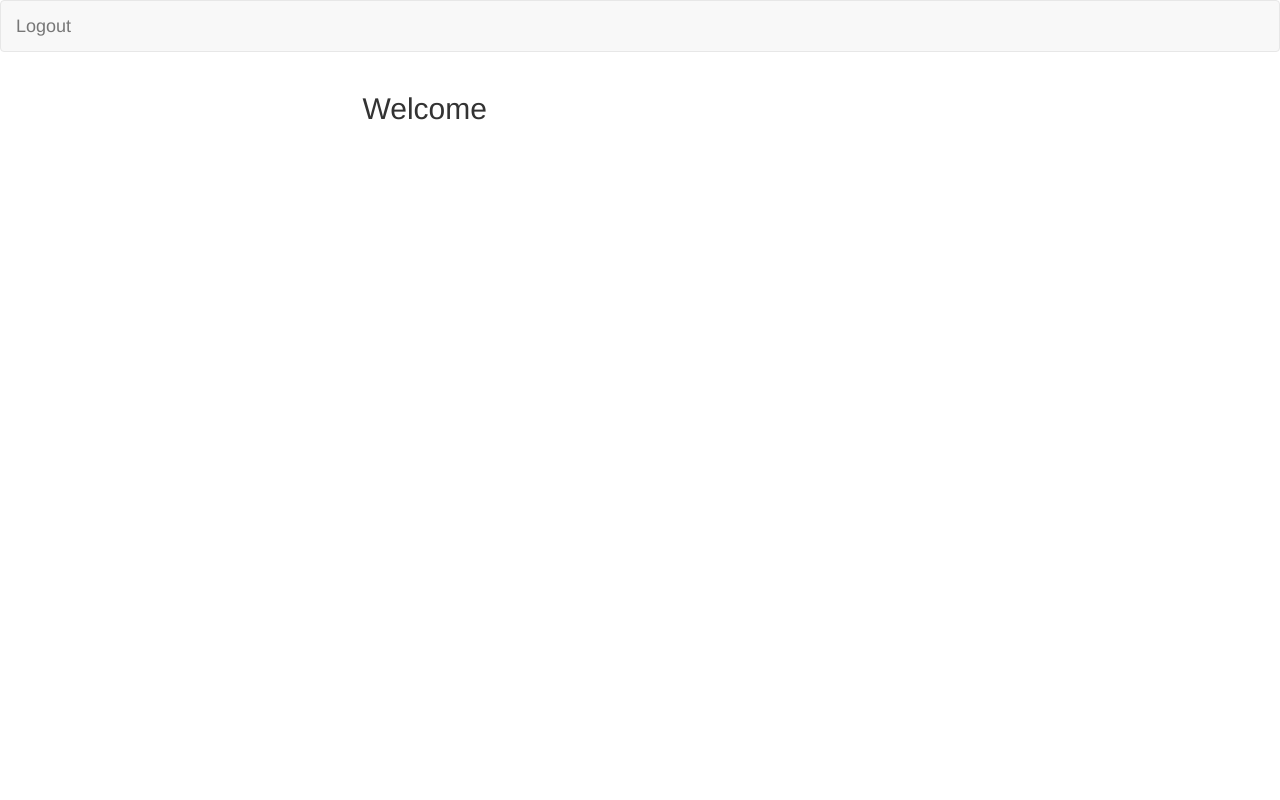
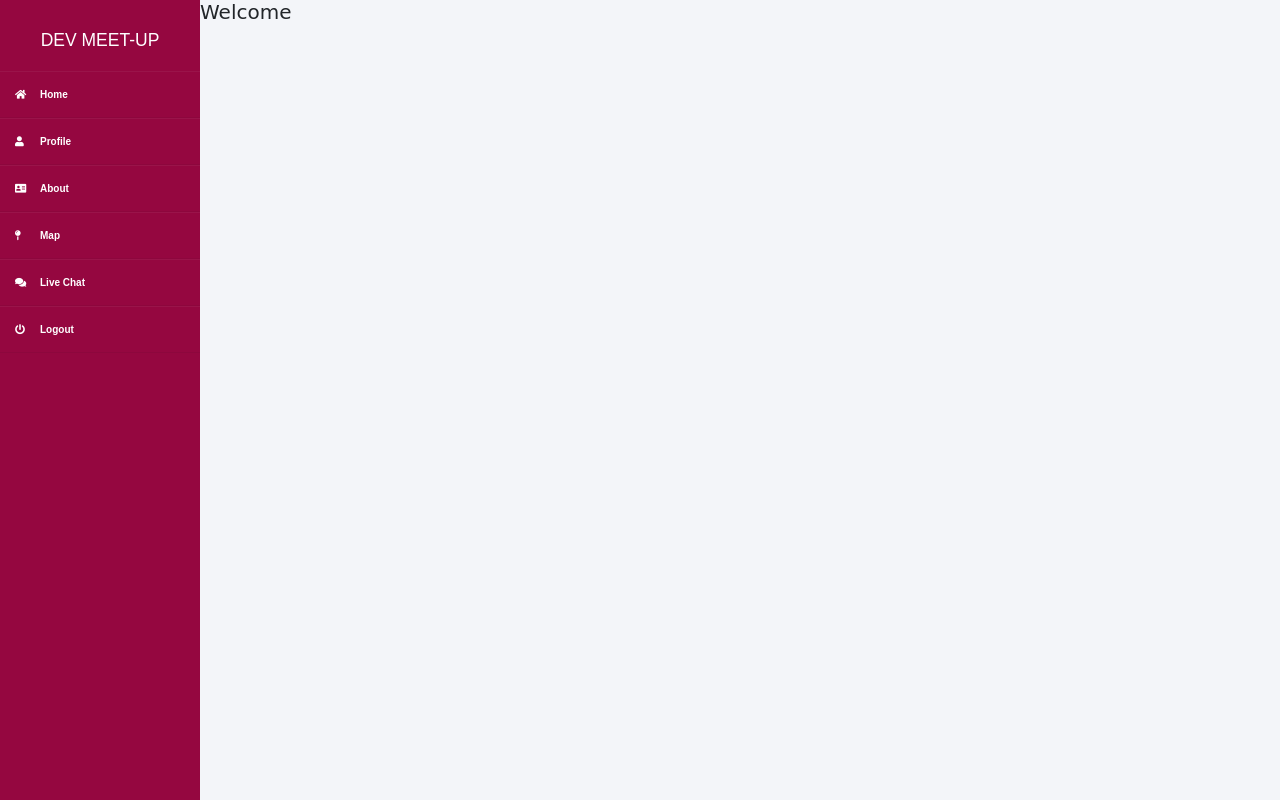
Before and after one commit to DevVlady/Dev-Hangout, a website: page public/members.html in a window 1280 px wide. Drawn offline with nearby package versions, Linux system fonts and the light colour scheme; no server answers; a web font is replaced by a local one.

Commit message:
Added the sidebar and working on styling the members page.

```diff
--- a/public/assets/stylesheets/forms.css
+++ b/public/assets/stylesheets/forms.css
@@ -11,5 +11,5 @@ body {
   height: 450px;
   padding-top: 40px;
   box-shadow: 0 15px 50px rgba(0, 0, 0, 0.12), 0 50px 45px rgba(0, 0, 0, 0.24);
-  border-radius: 10%;
+  border-radius: 5%;
 }
--- a/public/assets/stylesheets/members.css
+++ b/public/assets/stylesheets/members.css
@@ -0,0 +1,99 @@
+* {
+  margin: 0;
+  padding: 0;
+  box-sizing: border-box;
+  list-style: none;
+  text-decoration: none;
+  font-family: "Fjalla One", sans-serif;
+}
+
+body {
+  background-color: #f3f5f9;
+}
+
+.wrapper {
+  display: flex;
+  position: relative;
+}
+
+#dash {
+  text-decoration: none;
+}
+
+.wrapper .sidebar {
+  width: 200px;
+  height: 100%;
+  background: #950740;
+  padding: 30px 0px;
+  position: fixed;
+}
+
+.wrapper .sidebar h3 {
+  color: #fff;
+  text-transform: uppercase;
+  text-align: center;
+  margin-bottom: 30px;
+  font-family: "Fjalla One", sans-serif;
+  margin-bottom: 20px;
+}
+
+.wrapper .sidebar ul li {
+  padding: 15px;
+  border-bottom: 1px solid #bdb8d7;
+  border-bottom: 1px solid rgba(0, 0, 0, 0.05);
+  border-top: 1px solid rgba(255, 255, 255, 0.05);
+}
+
+.wrapper .sidebar ul li a {
+  color: #fff;
+  display: block;
+  text-decoration: none;
+}
+
+.wrapper .sidebar ul li a .fas {
+  width: 25px;
+}
+
+.wrapper .sidebar ul li:hover {
+  background-color: #bdb8d7;
+}
+
+.wrapper .sidebar ul li:hover a {
+  color: #fff;
+}
+
+.wrapper .main_content {
+  width: 100%;
+  margin-left: 200px;
+}
+
+.wrapper .main_content .header {
+  padding: 20px;
+  background: #fff;
+  color: #4e4e50;
+  border-bottom: 1px solid #e0e4e8;
+}
+
+.wrapper .main_content .info {
+  margin: 20px;
+  color: #717171;
+  line-height: 25px;
+}
+
+.wrapper .main_content .info div {
+  margin-bottom: 20px;
+}
+
+#create_form {
+  background-color: #4e4e50;
+  margin-bottom: 5px;
+  color: white;
+  padding: 3px 6px;
+  font-family: "Fjalla One", sans-serif;
+}
+
+@media (max-height: 500px) {
+  .social_media {
+    display: none !important;
+  }
+}
--- a/public/members.html
+++ b/public/members.html
@@ -3,33 +3,58 @@
 
 <head>
   <title>Passport Authentication</title>
-  <meta charset="UTF-8">
-  <meta name="viewport" content="width=device-width, initial-scale=1">
-  <link rel="stylesheet" href="https://maxcdn.bootstrapcdn.com/bootswatch/3.3.7/lumen/bootstrap.min.css">
-  <link href="./assets/stylesheets/members.css" rel="stylesheet">
+  <meta charset="UTF-8" />
+  <meta name="viewport" content="width=device-width, initial-scale=1" />
+  <link rel="stylesheet" href="https://maxcdn.bootstrapcdn.com/bootswatch/3.3.7/lumen/bootstrap.min.css" />
+  <link rel="stylesheet" href="https://cdnjs.cloudflare.com/ajax/libs/bootswatch/4.5.2/sketchy/bootstrap.min.css">
+  <link rel="stylesheet" href="https://cdnjs.cloudflare.com/ajax/libs/font-awesome/5.15.0/css/all.min.css">
+  <link href="./assets/stylesheets/members.css" rel="stylesheet" />
 </head>
 
 <body>
-  <nav class="navbar navbar-default">
-  <div class="container-fluid">
-    <div class="navbar-header">
-      <a class="navbar-brand" href="/logout">
-        Logout
+  <!-- <nav class="navbar navbar-default">
+      <div class="container-fluid">
+        <div class="navbar-header">
+          <a class="navbar-brand" href="/logout"> Logout </a>
+        </div>
+      </div>
+    </nav> -->
+
+  <div class="wrapper">
+    <div class="sidebar">
+      <a id="dash" href="./index.html">
+        <h3>Dev Meet-Up</h3>
       </a>
+      <ul>
+        <li><a href=""><i class="fas fa-home"></i>Home</a></li>
+        <li><a href=""><i class="fas fa-user"></i>Profile</a></li>
+        <li><a href=""><i class="fas fa-address-card"></i>About</a></li>
+        <li><a href=""><i class="fas fa-map-pin"></i>Map</a></li>
+        <li><a href=""><i class="fas fa-comments"></i>Live Chat</a></li>
+        <li><a href="/logout"><i class="fas fa-power-off"></i>Logout</a></li>
+      </ul>
     </div>
-  </div>
-</nav>
-  <div class="container">
-    <div class="row">
-      <div class="col-md-6 col-md-offset-3">
+
+    <div class="main_content">
+      <div>
         <h2>Welcome <span class="member-name"></span></h2>
       </div>
+
+      <div class="info">
+
+        <!-- button for creating form  -->
+        <div>
+
+        </div>
+        <!-- main contest div   -->
+      </div>
+      <!-- wrapper div  -->
     </div>
   </div>
 
-  <script src="https://cdnjs.cloudflare.com/ajax/libs/jquery/3.2.1/jquery.min.js"></script>
-  <script type="text/javascript" src="./assets/js/members.js"></script>
 
+    <script src="https://cdnjs.cloudflare.com/ajax/libs/jquery/3.2.1/jquery.min.js"></script>
+    <script type="text/javascript" src="./assets/js/members.js"></script>
 </body>
 
 </html>
--- a/routes/html-routes.js
+++ b/routes/html-routes.js
@@ -11,7 +11,7 @@ module.exports = function(app) {
     if (req.user) {
       res.redirect("/members");
     }
-    res.sendFile(path.join(__dirname, "../public/signup.html"));
+    res.sendFile(path.join(__dirname, "../public/index.html"));
   });
 
   app.get("/signup", function(req, res) {
```
